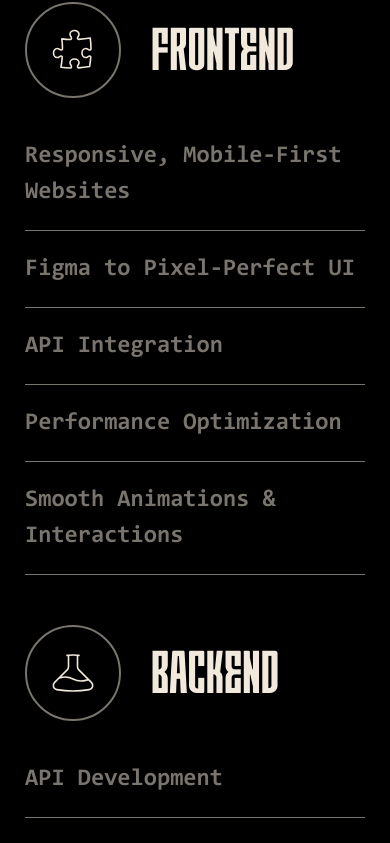
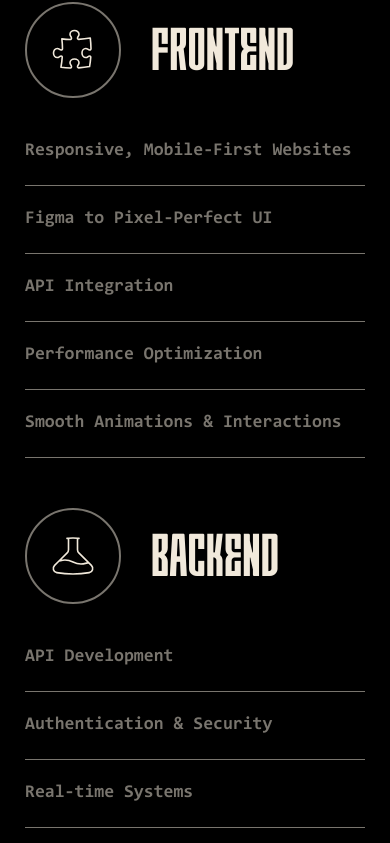
Before and after one commit to chamithhirusha/chamith-portfolio, a Next.js app: page / in a window 390 px wide. Shown: the part 2795-3638 px from the top of the page. Built offline with nearby package versions, Linux system fonts and the light colour scheme.

Commit message:
Update HomeServices.tsx

```diff
--- a/src/app/components/pages/home/HomeServices.tsx
+++ b/src/app/components/pages/home/HomeServices.tsx
@@ -87,7 +87,7 @@ export default function HomeServices() {
               <div className="flex flex-col gap-[20px] xl:gap-[30px] w-full xl:w-5/8">
                 {service.items.map((item, i) => (
                   <div key={i} className="flex flex-col gap-[20px]">
-                    <h4 className="font-bold text-[24px] xl:text-[36px] theme-secondary">
+                    <h4 className="font-bold text-[18px] md:text-[24px] xl:text-[36px] theme-secondary">
                       {item}
                     </h4>
                     {i !== service.items.length - 1 && (
```
